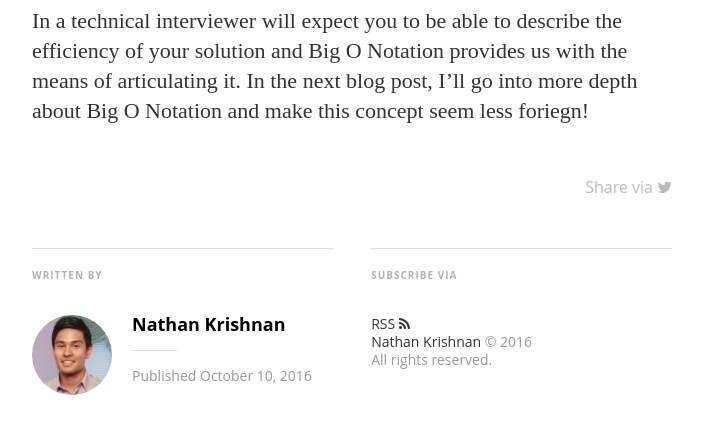
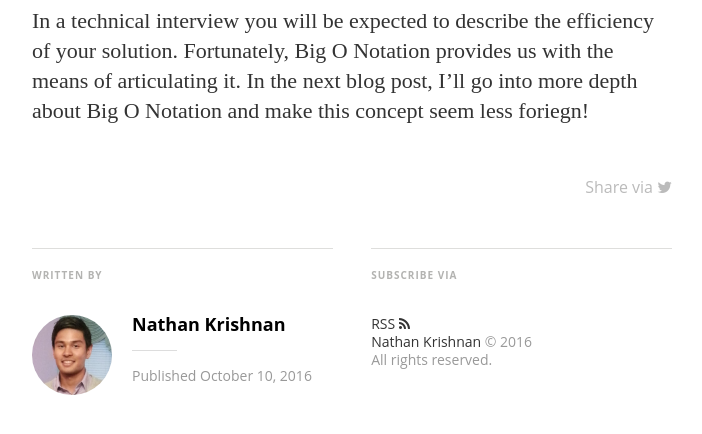
Before and after one commit to nathankrishnan/nathankrishnan.github.io, a Jekyll site: the page built from _posts/2016-10-10-start.md, in a window 1280 px wide and 900 px high, scrolled down 2270 px, cut to the strip 252-686 px from the top of the window. Shown: the whole strip, without its empty margins (288-990 px from the left). Built offline with Jekyll 4.4.1, drawn with Linux system fonts in a browser that asks for light colours; nearby versions of some CDN libraries; some web fonts are replaced; comment, search, counter and statistics services are not loaded.

Commit message:
Update 2016-10-10-start.md

```diff
--- a/_posts/2016-10-10-start.md
+++ b/_posts/2016-10-10-start.md
@@ -18,4 +18,4 @@ We can describe the efficiency of code using something called Big O Notation.  E
 
 ![An example of Big O Notation](http://i1.wp.com/texblog.org/Wordpress/wp-content/uploads/2014/06/big-o-example-latex.png)
 
-In a technical interviewer will expect you to be able to describe the efficiency of your solution and Big O Notation provides us with the means of articulating it. In the next blog post, I'll go into more depth about Big O Notation and make this concept seem less foriegn!
+In a technical interview you will be expected to describe the efficiency of your solution.  Fortunately, Big O Notation provides us with the means of articulating it. In the next blog post, I'll go into more depth about Big O Notation and make this concept seem less foriegn!
```
